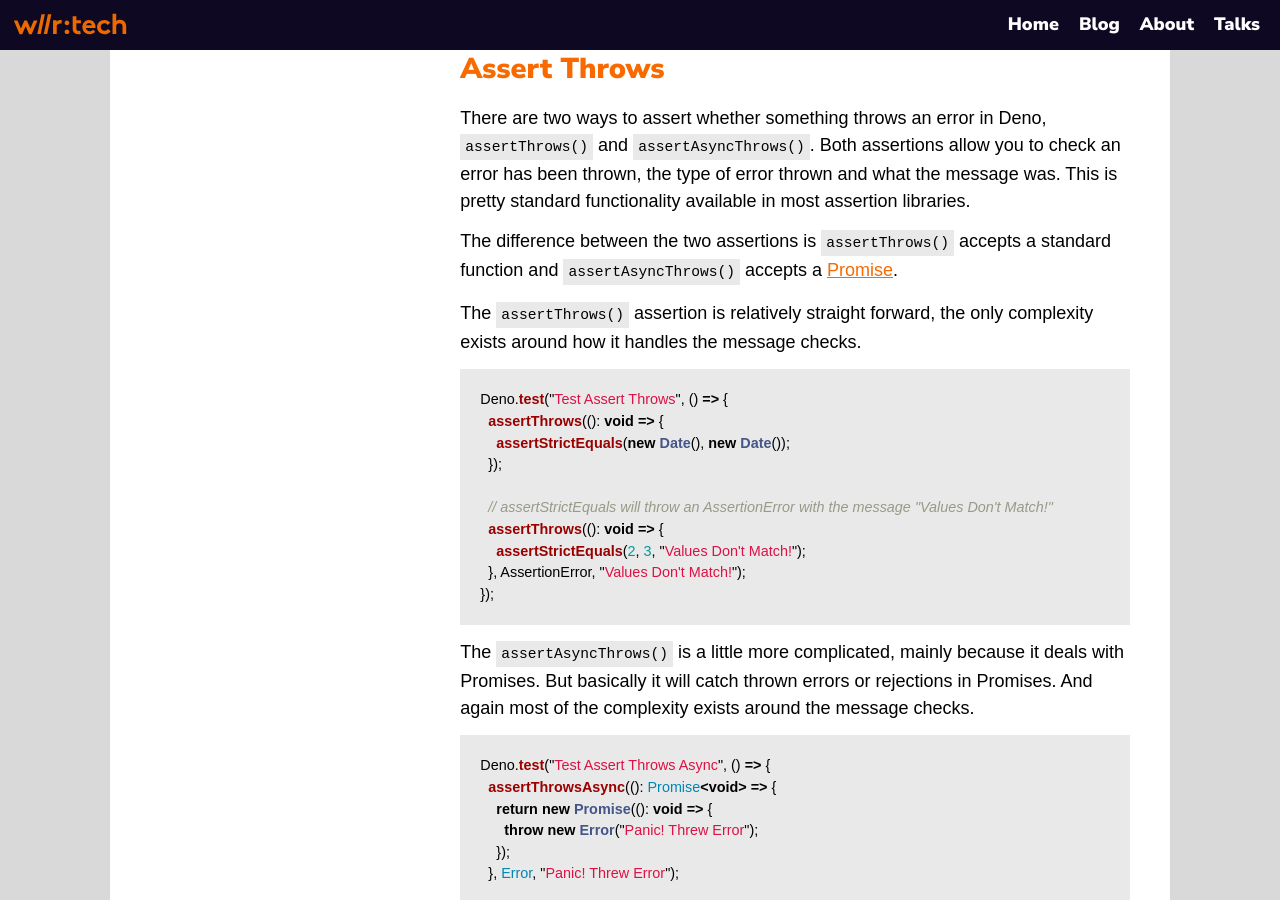
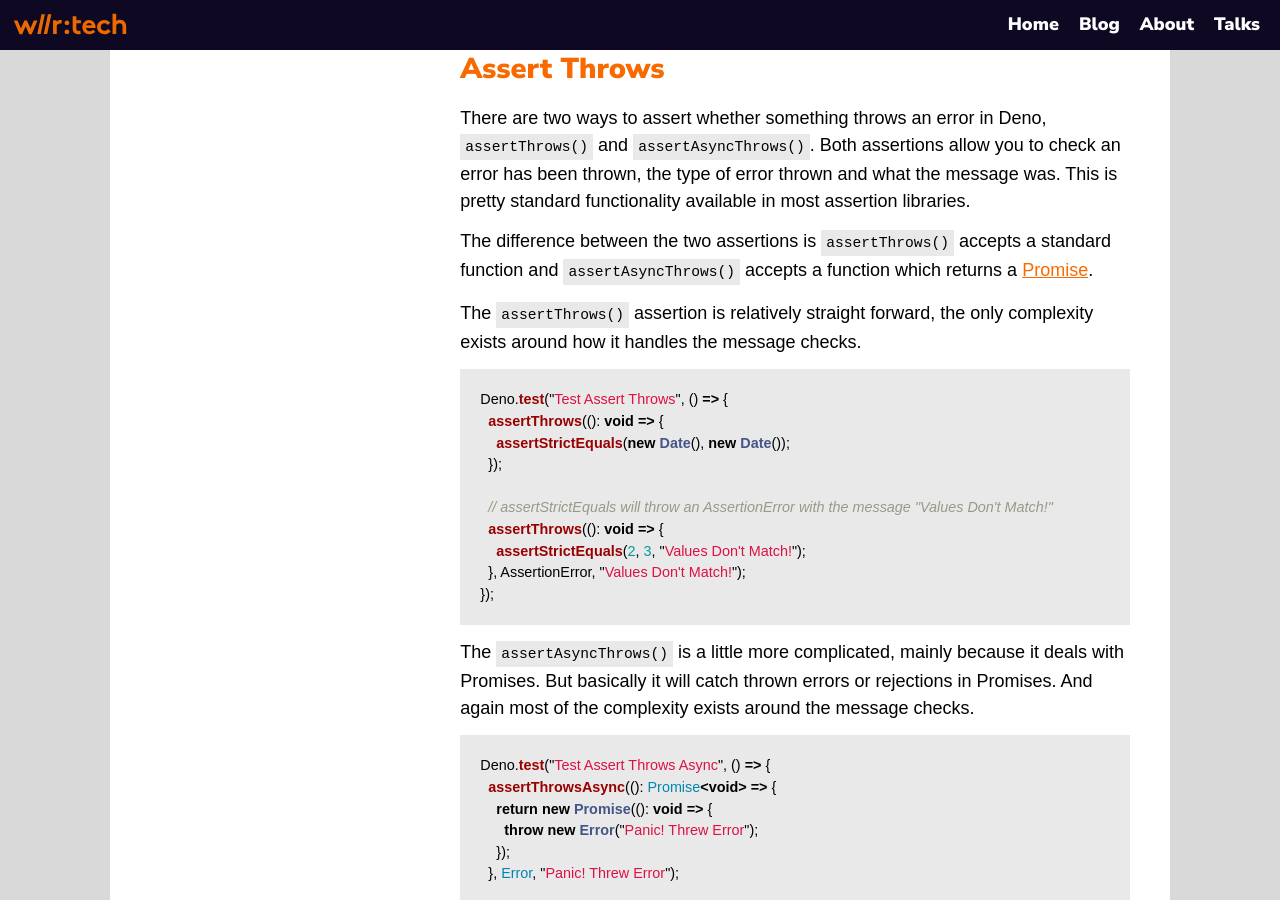
Before and after one commit to RobDWaller/robdwaller.github.io, a Jekyll site: the page built from _posts/2020-06-13-how-write-tests-deno.md, in a window 1280 px wide and 900 px high, scrolled down 5368 px. Built offline with Jekyll 4.4.1, drawn with Linux system fonts in a browser that asks for light colours; comment, search, counter and statistics services are not loaded.

Commit message:
Clarified how assertThrowsAsync method works in deno test post.

```diff
--- a/_posts/2020-06-13-how-write-tests-deno.md
+++ b/_posts/2020-06-13-how-write-tests-deno.md
@@ -164,7 +164,7 @@ Deno.test("Test Assert Match", () => {
 
 There are two ways to assert whether something throws an error in Deno, `assertThrows()` and `assertAsyncThrows()`. Both assertions allow you to check an error has been thrown, the type of error thrown and what the message was. This is pretty standard functionality available in most assertion libraries.
 
-The difference between the two assertions is `assertThrows()` accepts a standard function and `assertAsyncThrows()` accepts a [Promise](https://developer.mozilla.org/en-US/docs/Web/JavaScript/Reference/Global_Objects/Promise).
+The difference between the two assertions is `assertThrows()` accepts a standard function and `assertAsyncThrows()` accepts a function which returns a [Promise](https://developer.mozilla.org/en-US/docs/Web/JavaScript/Reference/Global_Objects/Promise).
 
 The `assertThrows()` assertion is relatively straight forward, the only complexity exists around how it handles the message checks.
 
```
